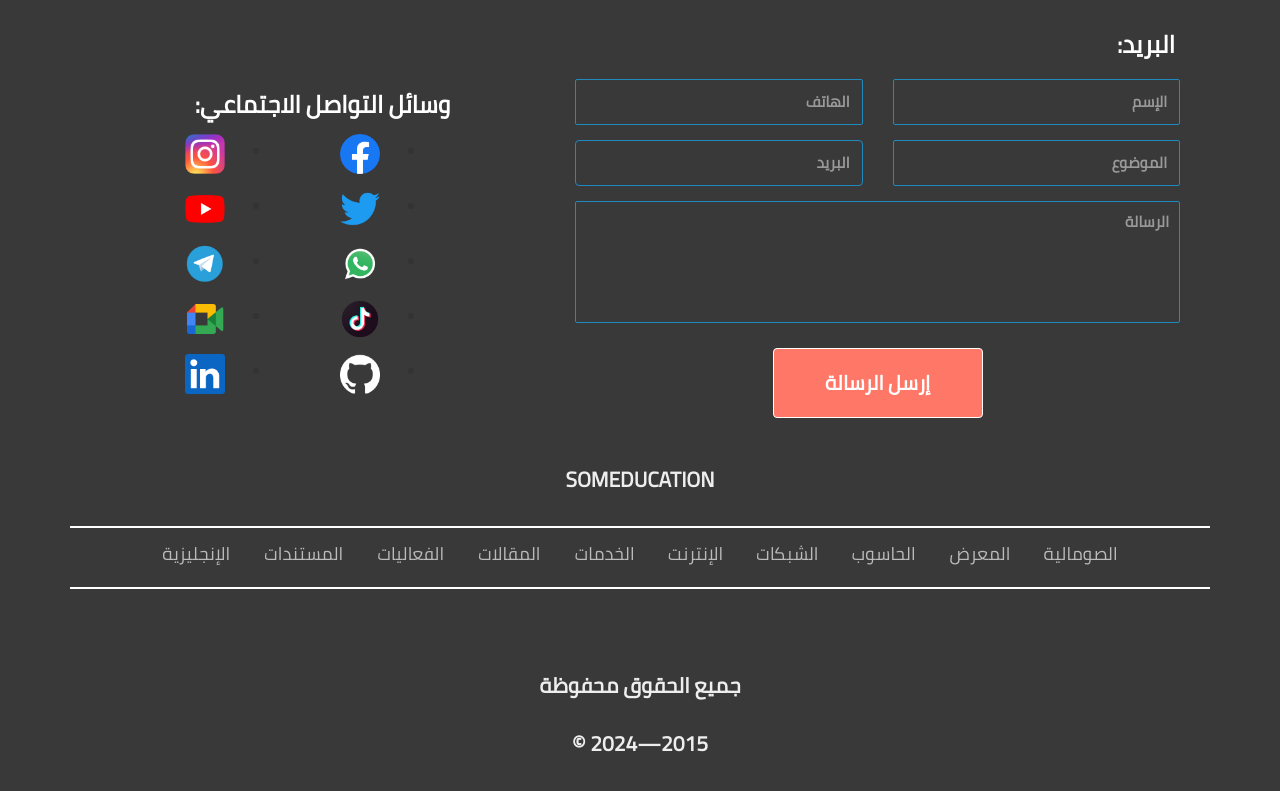
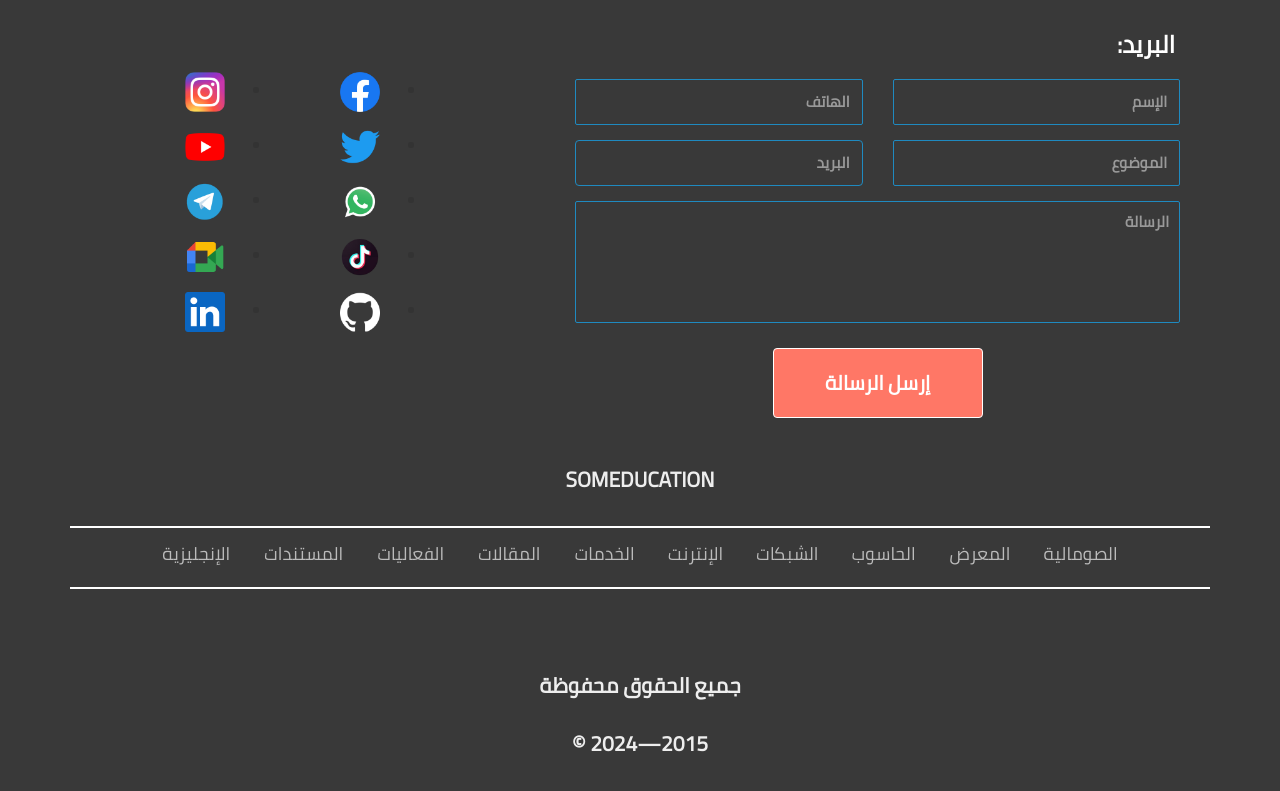
Before and after one commit to softwarepioneers/aw, a plain HTML site: page contact.html in a window 1280 px wide. Shown: the part 1705-2496 px from the top of the page. Drawn offline with Linux system fonts and the light colour scheme.

Commit message:
dsdssdds

```diff
--- a/contact.html
+++ b/contact.html
@@ -498,7 +498,7 @@
 
 
         <div class="row hidden-sm hidden-xs">
-            <h3>وسائل التواصل الاجتماعي:</h3>
+
 		<div class="col-xs-12 ">
 
             <ul class="social-media ">
```
